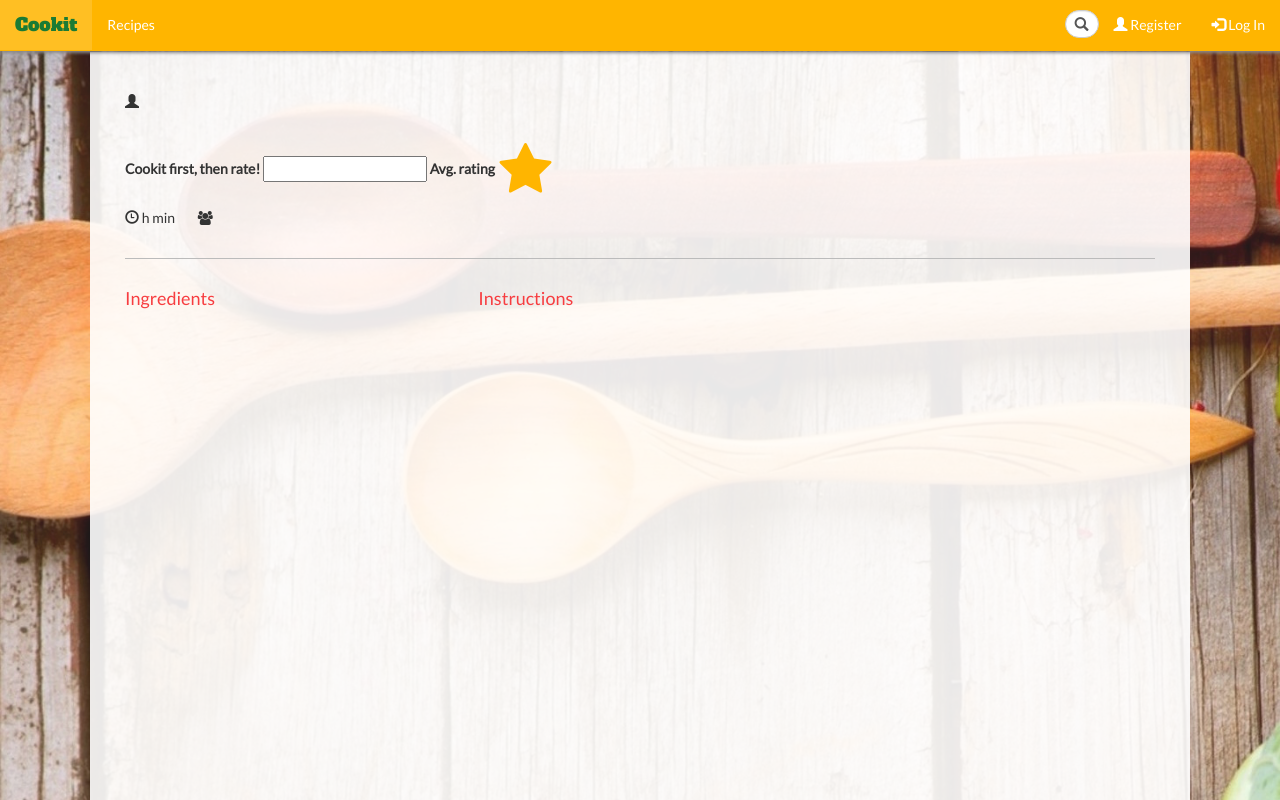
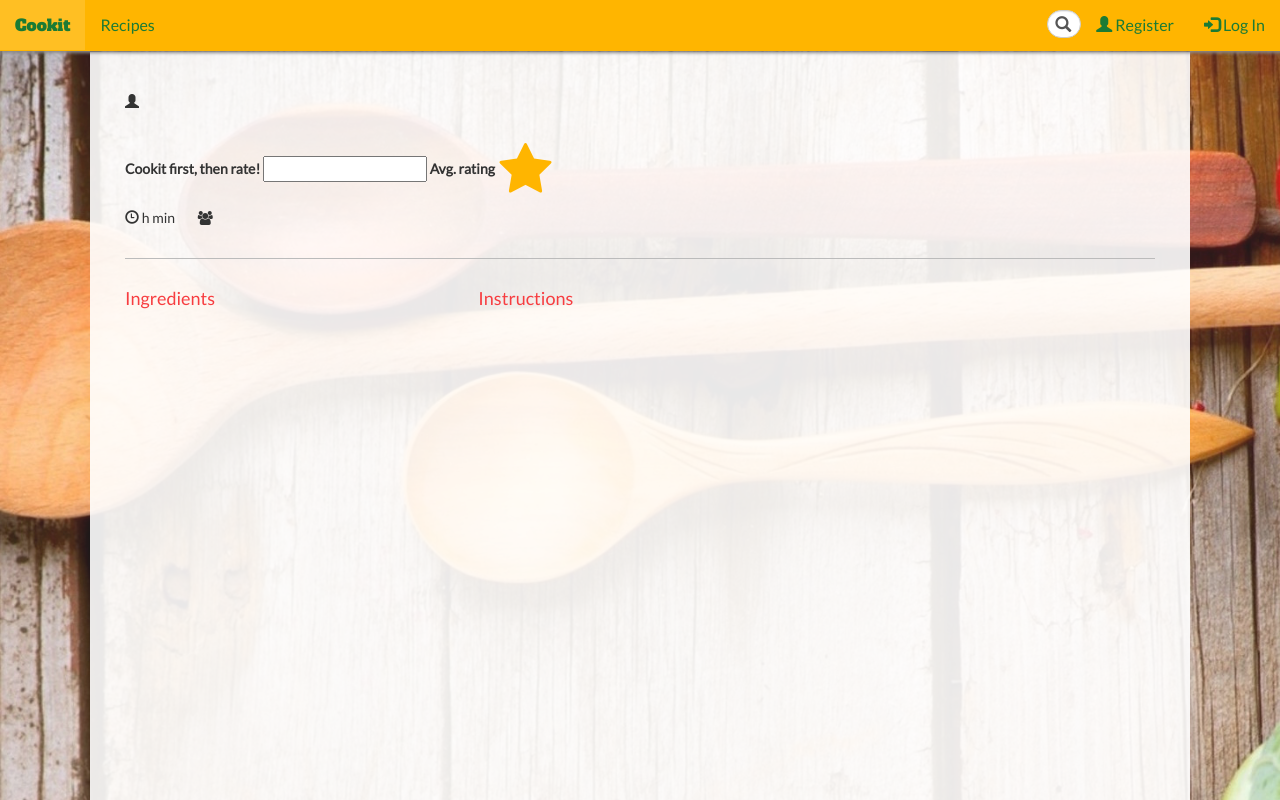
Before and after one commit to Tatsi/Cookit, a Django app: template main/templates/recipe.html in a window 1280 px wide. Run offline with Django 3.2, Linux system fonts and the light colour scheme; the template is opened without the code that fills it, so the values that code supplies are empty; parts of the project's set-up code (start-up, migrations or seed data) failed here and were passed over; some libraries are stand-ins or nearby versions.

Commit message:
Made navbar texts more visible

```diff
--- a/cookit/static/sass/styles.css
+++ b/cookit/static/sass/styles.css
@@ -91,7 +91,8 @@
     top: 2px; }
 
 .navbar a {
-  color: #fff; }
+  color: #1b7b34 !important;
+  font-size: 16px; }
   .navbar a:hover, .navbar a:focus, .navbar a:active {
     background-color: #ffbf23 !important; }
 .navbar .icon-bar {
--- a/cookit/static/sass/styles.scss
+++ b/cookit/static/sass/styles.scss
@@ -135,7 +135,8 @@
 // Styles for navigation bar
 .navbar {
 	a {
-		color: #fff;
+		color: $recipe-name-color !important;
+		font-size: 16px;
 
 		&:hover, &:focus, &:active {
 			background-color: $navbar-hover-color !important;
```
Also changed, not shown: 1 other file.
